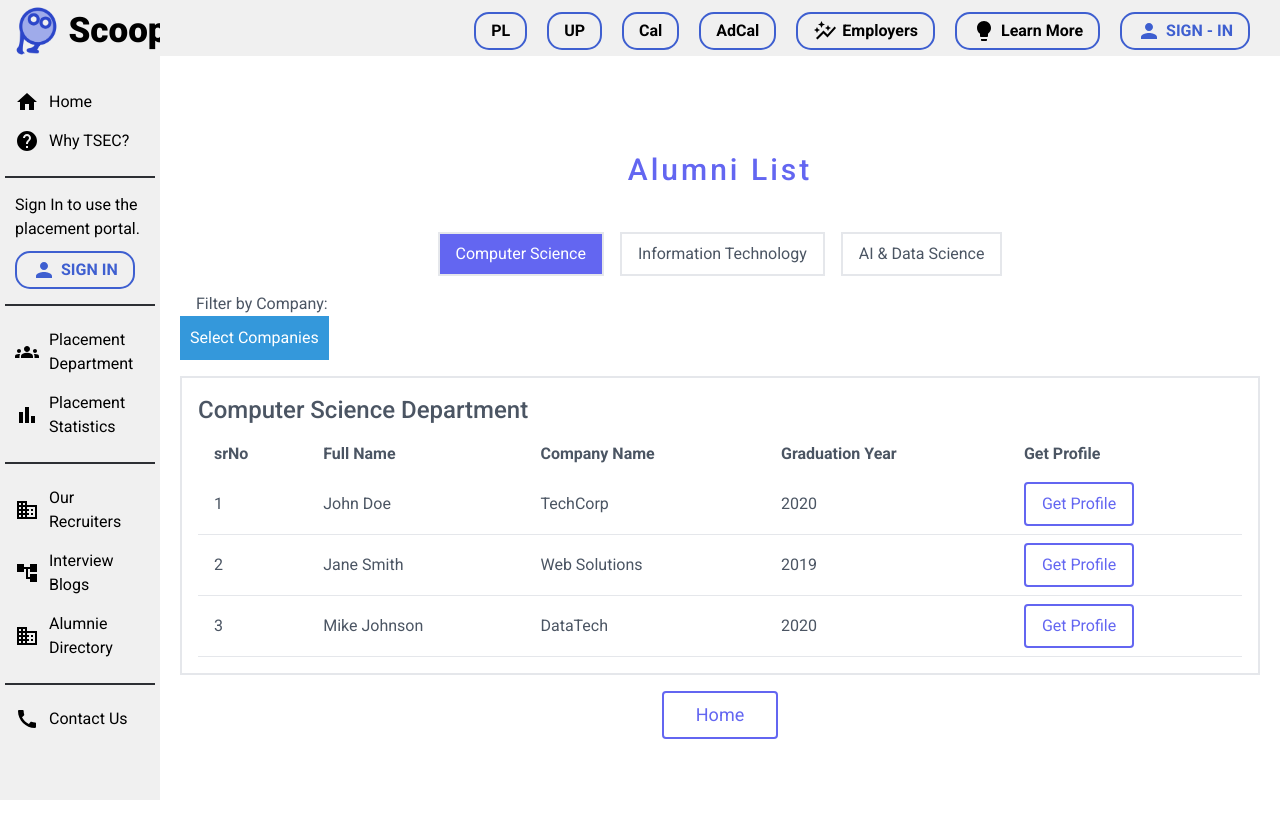
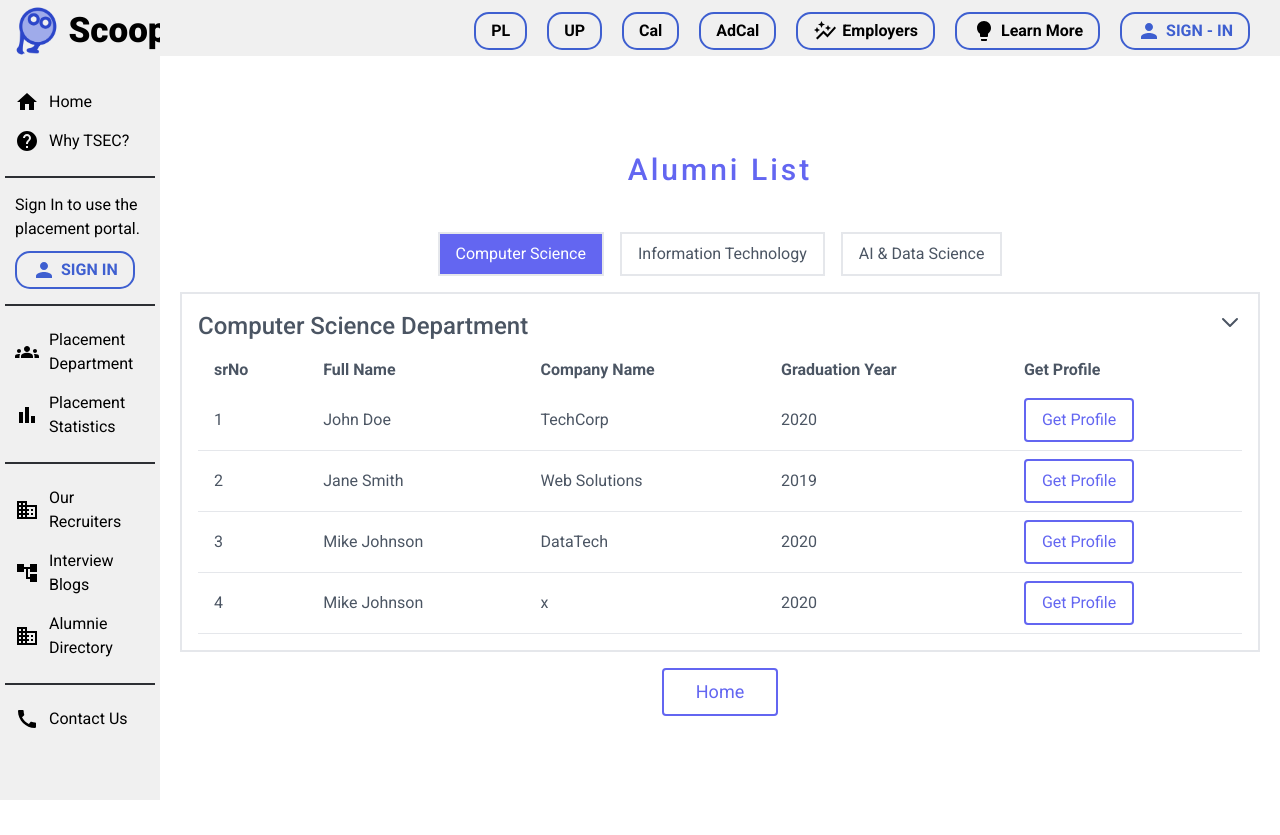
Before and after one commit to shreyanzjain/scoop-mern, a React (Vite) app in the folder frontend/: page /Alumnie in a window 1280 px wide. After the commit the page ends 812 px from the top, so only its background shows below. Built offline with nearby package versions, Linux system fonts and the light colour scheme.

Commit message:
solved dropdown menu logic and UI fix also

```diff
--- a/frontend/src/components/landing/Alumnie.jsx
+++ b/frontend/src/components/landing/Alumnie.jsx
@@ -1,4 +1,4 @@
-import React, { useState } from 'react';
+import React, { useState, useEffect } from 'react';
 import { NavLink } from 'react-router-dom';
 
 const alumniData = {
@@ -8,6 +8,8 @@ const alumniData = {
       { alumni_name: 'John Doe', Company_name: 'TechCorp', yearOfGrad: 2020, linkedin: 'https://www.linkedin.com/in/johndoe' },
       { alumni_name: 'Jane Smith', Company_name: 'Web Solutions', yearOfGrad: 2019 },
       { alumni_name: 'Mike Johnson', Company_name: 'DataTech', yearOfGrad: 2020 },
+      { alumni_name: 'Mike Johnson', Company_name: 'x', yearOfGrad: 2020 },
+
       // Add more alumni as needed
     ],
   },
@@ -43,6 +45,15 @@ const Alumnie = () => {
   const filterAlumniByCompanies = (alumni, selectedCompanies) => {
     return alumni.filter((alumnus) => selectedCompanies.includes(alumnus.Company_name));
   };
+  // Effect to reset filters when the selected tab changes
+  useEffect(() => {
+    setCompanyFilters([]); // Reset companyFilters when the department changes
+    setIsDropdownOpen(false);
+  }, [selectedTab]);
+  useEffect(() => {
+    const allCompanyNames = alumniData[selectedTab].alumni.map((alumnus) => alumnus.Company_name);
+    setCompanyFilters(allCompanyNames);
+  }, [selectedTab]);
 
   // Combine year and company filters to get the final filtered data
   let filteredAlumni = alumniData[selectedTab].alumni;
@@ -71,45 +82,15 @@ const Alumnie = () => {
             ))}
           </div>
 
-          <div className="my-4">
-            <div>
-              <span className="ml-4">Filter by Company: </span>
-              <div className="dropdown">
-                <button onClick={toggleDropdown} style={dropdownButtonStyle}>
-                  Select Companies
-                </button>
-                {isDropdownOpen && (
-                  <div className="dropdown-content">
-                    {Array.from(
-                      new Set(alumniData[selectedTab].alumni.map((alumnus) => alumnus.Company_name))
-                    )
-                      .sort()
-                      .map((company) => (
-                        <label key={company} style={dropdownLabelStyle}>
-                          <input
-                            type="checkbox"
-                            value={company}
-                            checked={companyFilters.includes(company)}
-                            onChange={(e) => {
-                              const selectedCompany = e.target.value;
-                              if (companyFilters.includes(selectedCompany)) {
-                                setCompanyFilters(companyFilters.filter((c) => c !== selectedCompany));
-                              } else {
-                                setCompanyFilters([...companyFilters, selectedCompany]);
-                              }
-                            }}
-                          />
-                          {company}
-                        </label>
-                      ))}
-                  </div>
-                )}
+          {filteredAlumni.length > 0 ? (
+            <div className="relative p-4 border-2 border-gray-200 bg-white mt-4">
+              {/* Dropdown icon */}
+              <div className="absolute top-0 right-0 m-4 cursor-pointer max-h-48 overflow-y-auto" onClick={toggleDropdown}>
+                <svg xmlns="http://www.w3.org/2000/svg" fill="none" viewBox="0 0 24 24" stroke="currentColor" className={`h-6 w-6 ${isDropdownOpen ? 'transform rotate-180' : ''}`}>
+                  <path strokeLinecap="round" strokeLinejoin="round" strokeWidth="2" d="M19 9l-7 7-7-7" />
+                </svg>
               </div>
-            </div>
-          </div>
 
-          {filteredAlumni.length > 0 ? (
-            <div className="p-4 border-2 border-gray-200 bg-white mt-4">
               <h2 className="text-2xl font-medium mb-2">{alumniData[selectedTab].department_name} Department</h2>
               <table className="w-full text-left table-auto">
                 <thead>
@@ -134,15 +115,44 @@ const Alumnie = () => {
                           target="_blank"
                           rel="noopener noreferrer"
                         >
-                          <button className="text-indigo-500 border-2 border-indigo-500 py-2 px-4 focus:outline-none hover-bg-indigo-500 hover:text-white rounded text-base">
+                          <button className="text-indigo-500 border-2 border-indigo-500 py-2 px-4 focus:outline-none hover:bg-indigo-500 hover:text-white rounded text-base">
                             Get Profile
-                          </button>
+                            </button>
+
                         </a>
                       </td>
                     </tr>
                   ))}
                 </tbody>
               </table>
+
+              {/* Dropdown content */}
+              {isDropdownOpen && (
+                <div className="absolute top-12 right-4 p-4 border-2 border-gray-200 bg-white h-36 max-h-36 overflow-y-scroll">
+                  {Array.from(
+                    new Set(alumniData[selectedTab].alumni.map((alumnus) => alumnus.Company_name))
+                  )
+                    .sort()
+                    .map((company) => (
+                      <label key={company} style={dropdownLabelStyle}>
+                        <input
+                          type="checkbox"
+                          value={company}
+                          checked={companyFilters.includes(company)}
+                          onChange={(e) => {
+                            const selectedCompany = e.target.value;
+                            if (companyFilters.includes(selectedCompany)) {
+                              setCompanyFilters(companyFilters.filter((c) => c !== selectedCompany));
+                            } else {
+                              setCompanyFilters([...companyFilters, selectedCompany]);
+                            }
+                          }}
+                        />
+                        {company}
+                      </label>
+                    ))}
+                </div>
+              )}
             </div>
           ) : (
             <p className="mt-4">No matching alumni found.</p>
@@ -158,13 +168,6 @@ const Alumnie = () => {
   );
 };
 
-const dropdownButtonStyle = {
-  backgroundColor: '#3498db',
-  color: 'white',
-  padding: '10px',
-  border: 'none',
-  cursor: 'pointer',
-};
 
 const dropdownLabelStyle = {
   display: 'block',
```
